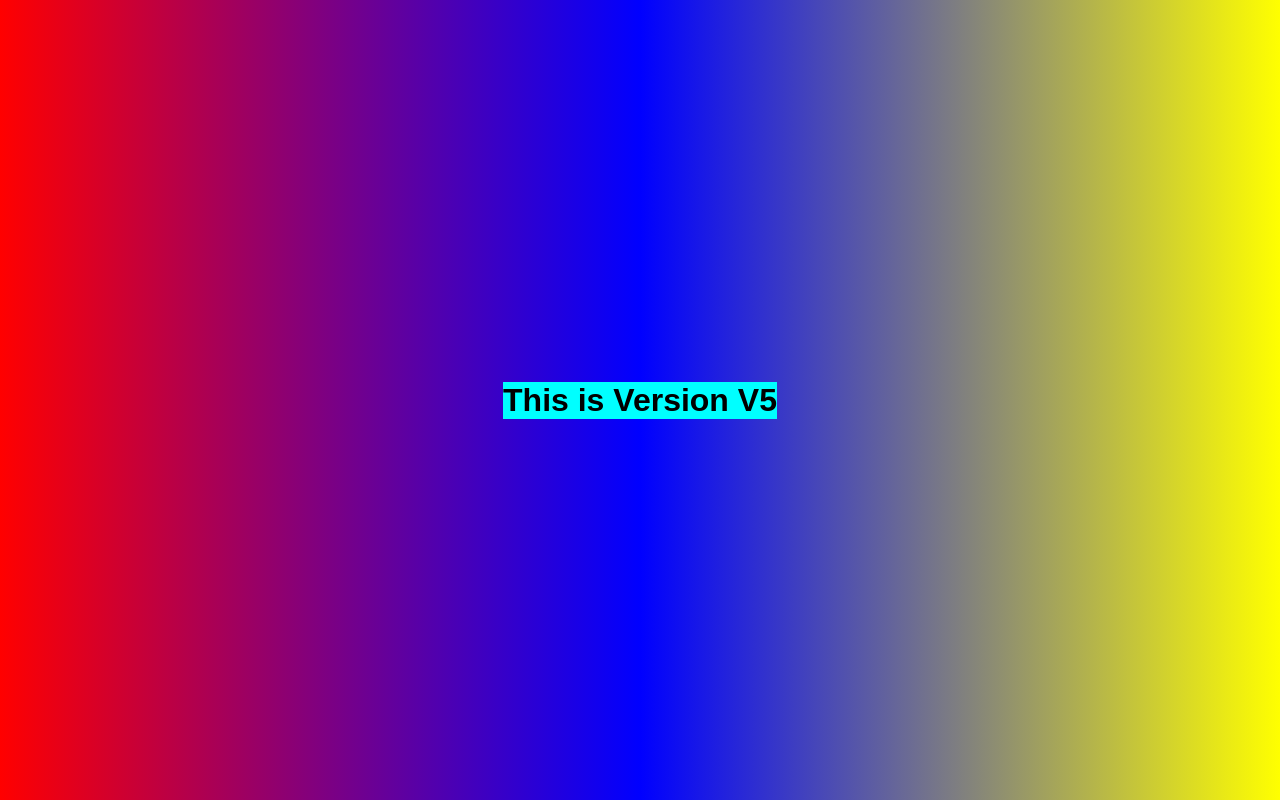
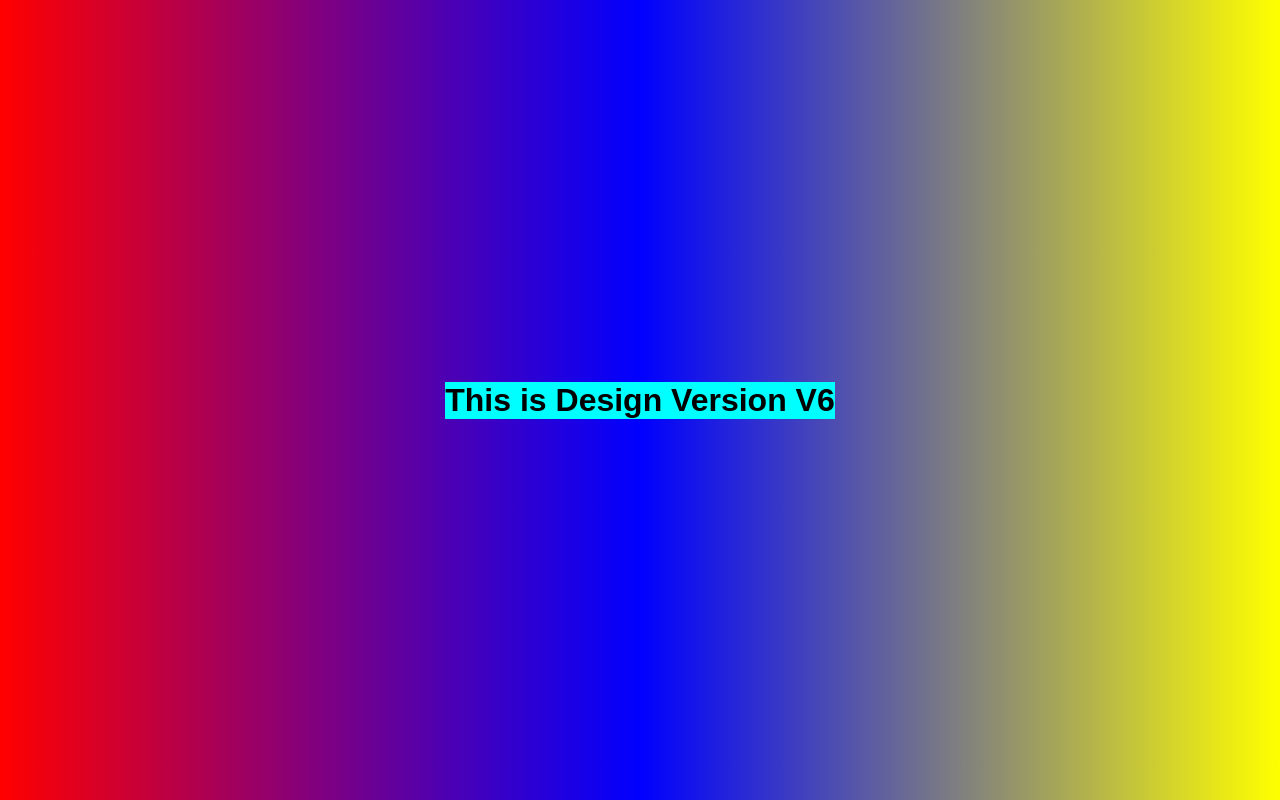
Before and after one commit to JanaDeepika/github-demo, a plain HTML site: page index.html in a window 1280 px wide. Drawn offline with Linux system fonts and the light colour scheme.

Commit message:
Changed H1

```diff
--- a/index.html
+++ b/index.html
@@ -7,6 +7,6 @@
     <link rel="stylesheet" href="./styles.css">
 </head>
 <body>
-    <h1>This is Version V5</h1>
+    <h1>This is Design Version V6</h1>
 </body>
 </html>
```
